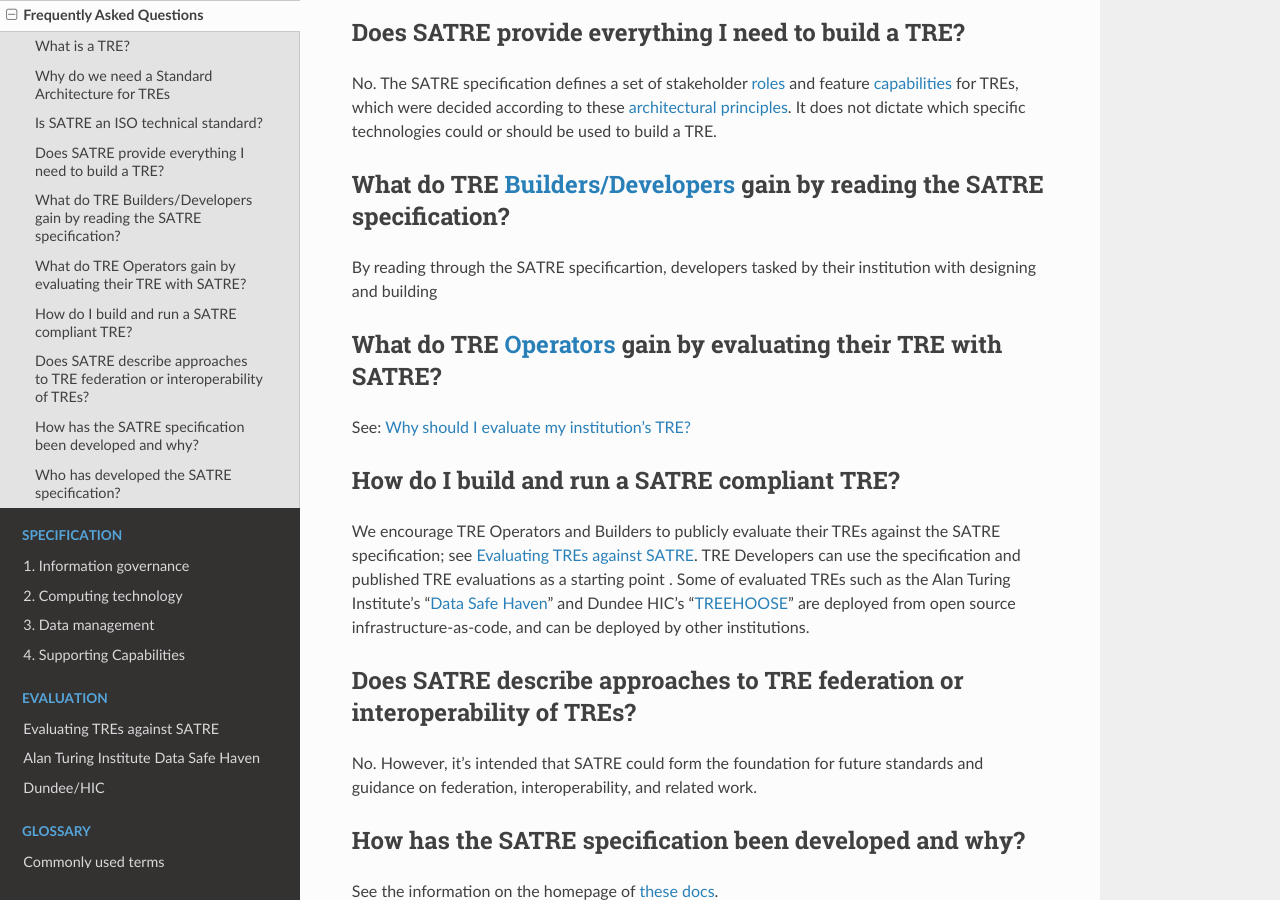
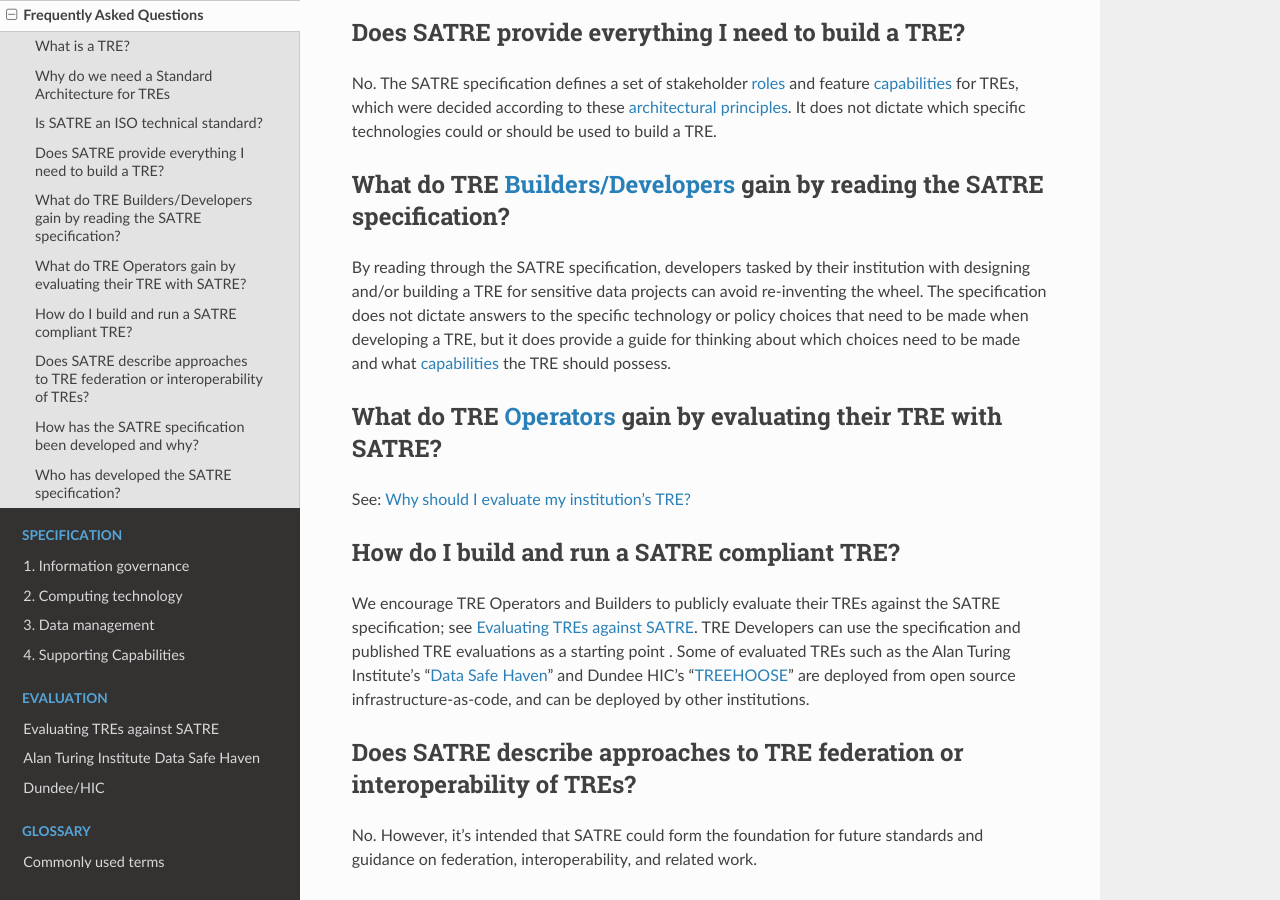
Before and after one commit to sa-tre/satre-specification, a Sphinx documentation site: the page built from docs/source/faqs.md, in a window 1280 px wide and 900 px high, scrolled down 1128 px. Built offline with Sphinx 7.4.7 and the Read the Docs theme 2.0.0, drawn with Linux system fonts in a browser that asks for light colours.

Commit message:
what devs gain

```diff
--- a/docs/source/faqs.md
+++ b/docs/source/faqs.md
@@ -43,7 +43,7 @@ No. The SATRE specification defines a set of stakeholder {ref}`roles <satre_role
 
 ## What do TRE {ref}`Builders/Developers <infrastructure_roles>` gain by reading the SATRE specification?
 
-By reading through the SATRE specificartion, developers tasked by their institution with designing and building
+By reading through the SATRE specification, developers tasked by their institution with designing and/or building a TRE for sensitive data projects can avoid re-inventing the wheel. The specification does not dictate answers to the specific technology or policy choices that need to be made when developing a TRE, but it does provide a guide for thinking about which choices need to be made and what {ref}`capabilities <satre_pillars>` the TRE should possess.
 
 (operator_gain)=
 
```
